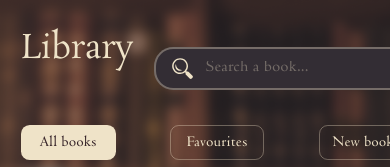
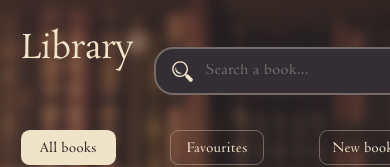
Before and after one commit to elencodes/project_online-library-app, a React (Vite) app: page /project_online-library-app/library in a window 390 px wide. Shown: the top 167 px of the page. Built offline with nearby package versions, Linux system fonts and the light colour scheme; no server answers.

Commit message:
change the style of the search form

```diff
--- a/src/components/SearchForm/SearchForm.module.scss
+++ b/src/components/SearchForm/SearchForm.module.scss
@@ -74,6 +74,7 @@
 	.search__container {
 		width: 28.25rem;
 		margin-top: 1.5rem;
+		padding: 0.825rem 0.875rem;
 	}
 }
 
```
